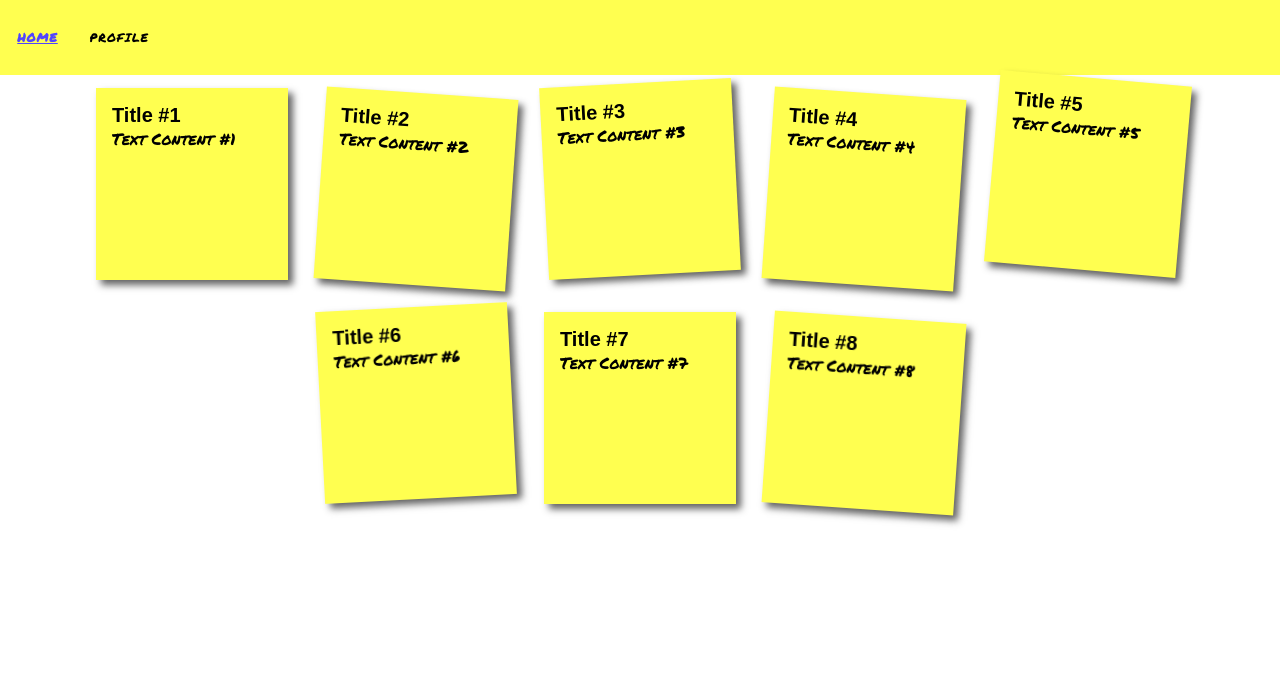
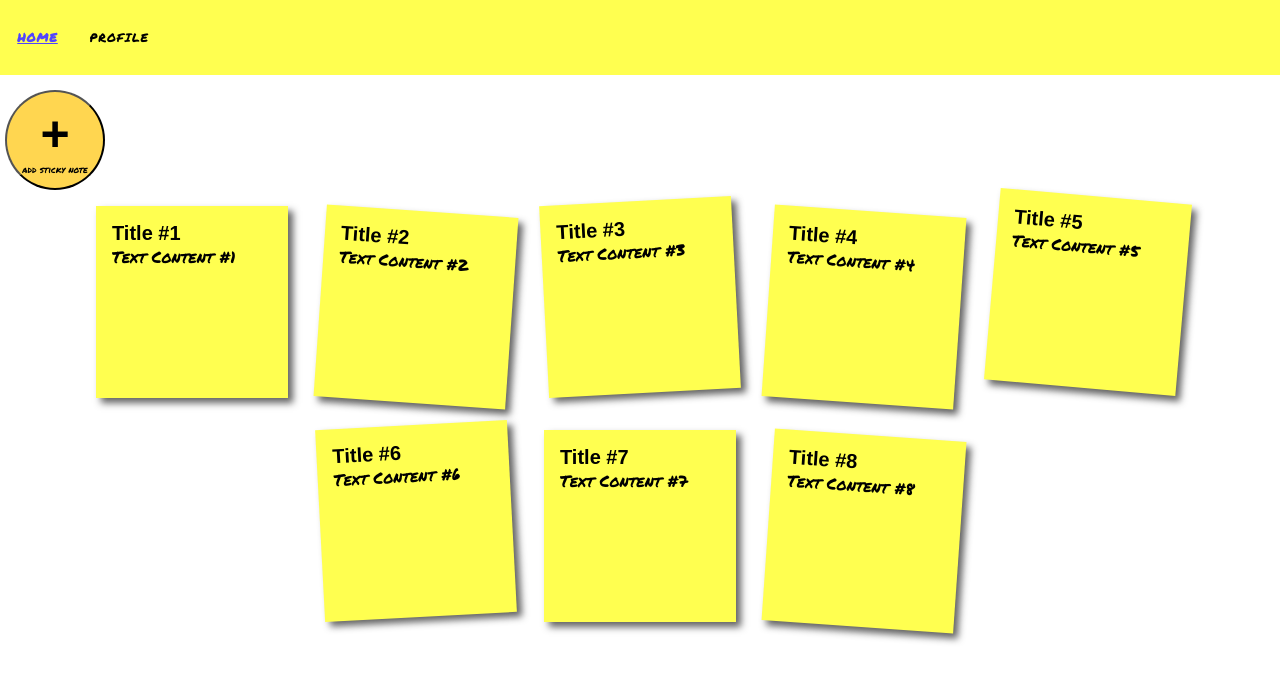
Before and after one commit to arjunycoding/sticky, a Flask app: template templates/index.html in a window 1280 px wide. Shown: the top 682 px of the page. Run offline with Flask 2, Linux system fonts and the light colour scheme; the template is opened without the code that fills it, so the values that code supplies are empty.

Commit message:
Adding an AMAZING (arjunycoding said so) add post it note button

```diff
--- a/static/style.css
+++ b/static/style.css
@@ -115,21 +115,27 @@
     position:relative;
     top:-10px;
 }
-ul li a:hover,ul li a:focus{
-    box-shadow:10px 10px 7px rgba(0,0,0,.7);
-    transform: scale(1.25);
-    position:relative;
-    z-index:5;
+#addNote{
+    background: #ffd650;
+    margin-left:5px;
+    padding:5px;
+    width:100px;
+    height:100px;
+    border-radius: 50%;
+    transition-property: background-color;
+    transition-duration: 750ms;
 }
 
-ul li a{
-    text-decoration:none;
-    color:#000;
-    background:#ffff50;
-    display:block;
-    height:10em;
-    width:10em;
-    padding:1em;
-    box-shadow: 5px 5px 7px rgba(33,33,33,.7);
-    transition: transform .15s linear;
+#addNote:hover{
+    background: #ffff50;
+    cursor:pointer;
 }
+
+#plus{
+    font-size:50px;
+
+}
+
+#subtitle{
+    font-size:9px;
+}
--- a/templates/index.html
+++ b/templates/index.html
@@ -19,6 +19,13 @@
     <br/>
     <br/>
     <br/>
+    <br/>
+    <button id="addNote">
+        <div>
+            <h1 id="plus">+</h1>
+            <p id="subtitle">add sticky note</p>
+        </div>
+    </button>
     <div>
         <ul>
             <li>
```
